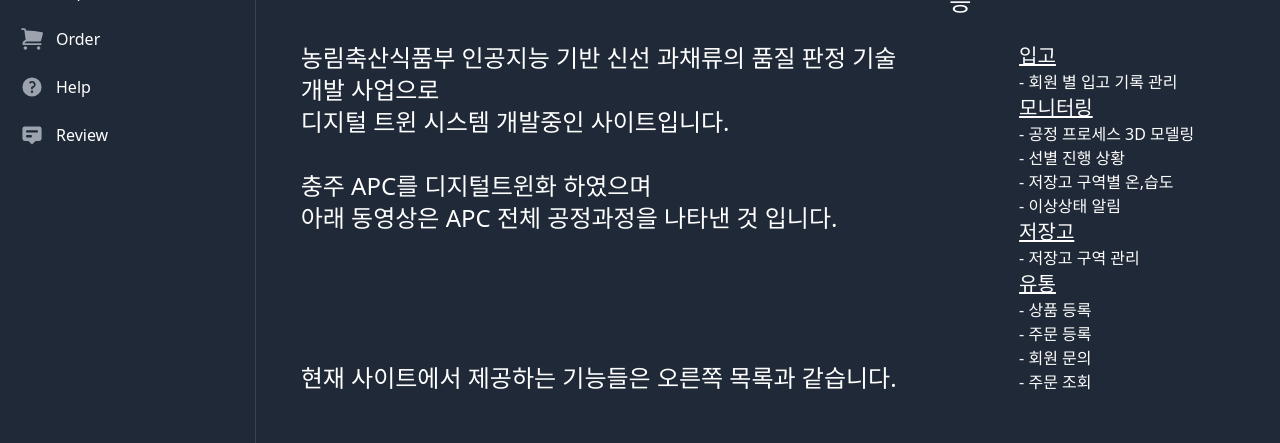
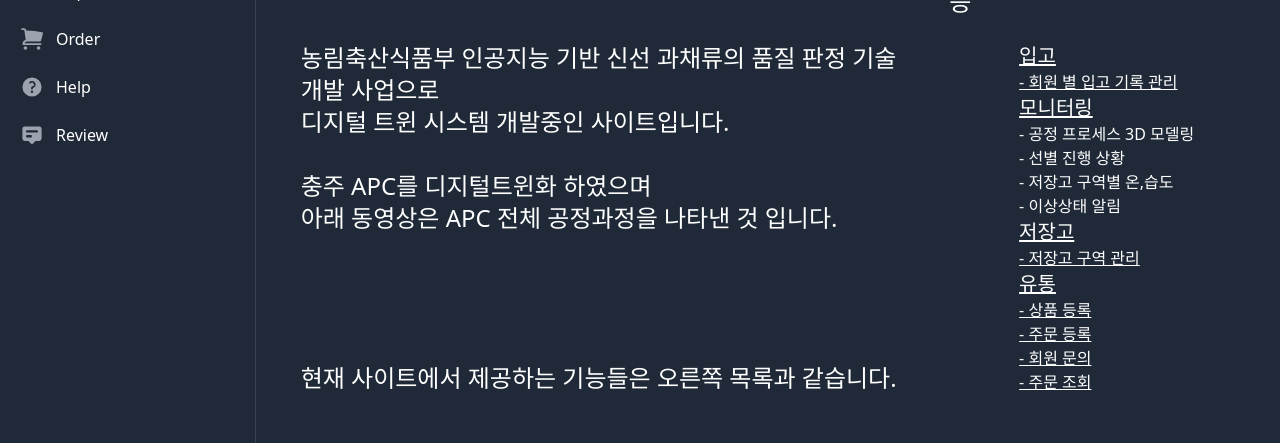
Before and after one commit to good9804/APCAuth, a Vue app in the folder front/: page /users in a window 1280 px wide. Shown: the part 278-721 px from the top of the page. Built offline with nearby package versions, Linux system fonts and the light colour scheme; no server answers; the HTML template or start-up script is replaced by a standard one.

Commit message:
css 변경

```diff
--- a/front/src/components/Main/MainPage.vue
+++ b/front/src/components/Main/MainPage.vue
@@ -41,7 +41,7 @@
                 <p class="underline">
                   입고</p></a>
                   <a href="/product/import/view">
-                <p class="text-base">- 회원 별 입고 기록 관리</p></a>
+                <p class="text-base underline">- 회원 별 입고 기록 관리</p></a>
               </li>
               <li class="text-xl">
                 <a href="/dashboard">
@@ -58,19 +58,19 @@
                 <a href="/dashboard/storage">
                   <p class="underline">저장고</p></a>
                   <a href="dashboard/storage">
-                <p class="text-base">- 저장고 구역 관리</p></a>
+                <p class="text-base underline">- 저장고 구역 관리</p></a>
               </li>
               <li class="text-xl">
                 <a href="/order/main">
                   <p class="underline">유통</p></a>
                 <p class="text-base">
-                  <a href="/users/adminpage">
+                  <a href="/users/adminpage" class="underline">
                   - 상품 등록<br></a>
-                  <a href="order/main">
+                  <a href="order/main" class="underline">
                   - 주문 등록<br></a>
-                  <a href="product/counsel">
+                  <a href="product/counsel" class="underline">
                   - 회원 문의<br></a>
-                  <a href="order/view">
+                  <a href="order/view" class="underline">
                   - 주문 조회<br></a>
                 </p>
               </li>
```
